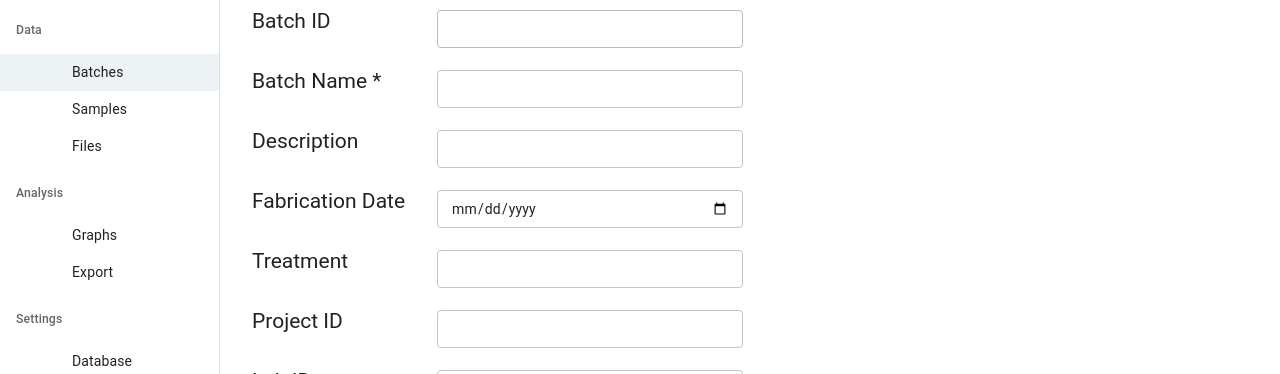
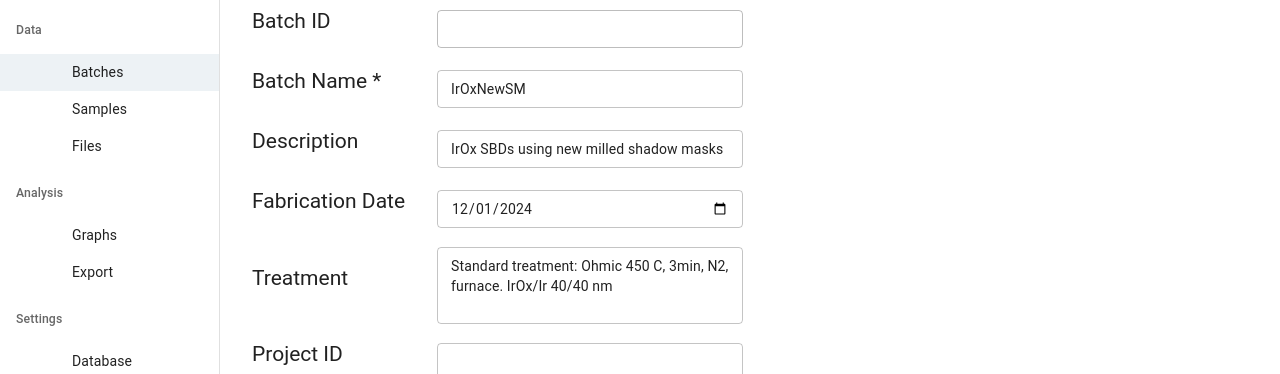
Before and after one commit to GitTurtleDone/ExpeGraph, a React (Vite) app in the folder frontend/: page /batches in a window 1280 px wide. Both pictures are taken after a click on the button 270 px from the left and 193 px from the top of the page. Shown: the part 221-595 px from the top of the page. Built offline with nearby package versions, Linux system fonts and the light colour scheme; some icons are missing.

Commit message:
Working on Crate Batch

```diff
--- a/frontend/src/pages/BatchesPage.tsx
+++ b/frontend/src/pages/BatchesPage.tsx
@@ -1,17 +1,19 @@
 import { useState } from "react";
+import { useQuery, useMutation } from "@tanstack/react-query";
 import { Typography, Collapse, Stack, IconButton, Box, OutlinedInput, Button } from "@mui/material";
 import { useForm } from "react-hook-form";
+import type { Path } from "react-hook-form";
 import { zodResolver } from "@hookform/resolvers/zod";
 import AddIcon from "@mui/icons-material/Add";
-import ArrowForwardIosOutlinedIcon from "@mui/icons-material/ArrowForwardIosOutlined";
+import ChevronRightOutlinedIcon from "@mui/icons-material/ChevronRightOutlined";
 import ExpandLessOutlinedIcon from "@mui/icons-material/ExpandLessOutlined";
-
+import { createBatch } from "../api/batch";
 import * as z from "zod";
 
 import  { batchSchema, batchInputSchema, type Batch, type BatchInput} from "../types/batches"
 
 type BatchInputElementLayout = {
-  label: string, optional: boolean, type: string, elementKey: string, registered: boolean, disabled: boolean
+  label: string, optional: boolean, type: string, elementKey: Path<BatchInput> | string, registered: boolean, disabled: boolean, multiline?: Boolean | undefined
 }
 
 export default function BatchesPage() {
@@ -25,7 +27,7 @@ export default function BatchesPage() {
     defaultValues: {
       batchName: "IrOxNewSM",
       description: "IrOx SBDs using new milled shadow masks",
-      fabricationDate: "01/12/2024",
+      fabricationDate: "2024-12-01", // ISO demands YYYY-MM-DD
       treatment: "Standard treatment: Ohmic 450 C, 3min, N2, furnace. IrOx/Ir 40/40 nm",
       projectId: "",
       labId: ""
@@ -36,14 +38,17 @@ export default function BatchesPage() {
     {label: "Batch Name", optional: false, type: "string", elementKey: "batchName", registered: true, disabled: false },
     {label: "Description", optional: true, type: "string", elementKey: "description", registered: true, disabled: false },
     {label: "Fabrication Date", optional: true, type: "date", elementKey: "fabricationDate", registered: true, disabled: false },
-    {label: "Treatment", optional: true, type: "string", elementKey: "treatment", registered: true, disabled: false },
+    {label: "Treatment", optional: true, type: "string", elementKey: "treatment", registered: true, disabled: false, multiline: true },
     {label: "Project ID", optional: true, type: "string", elementKey: "projectId", registered: true, disabled: false },
     {label: "Lab ID", optional: true, type: "string", elementKey: "labId", registered: true, disabled: false },
   ]
 
-  const createBatch = async function name(params:type) {
+  const {onCreateBatch } = useMutation({
+    mutationFn: createBatch,
 
-  }
+
+  })
+
 
 
   return (
@@ -56,7 +61,7 @@ export default function BatchesPage() {
         >
           {showAddBatch
             ? <ExpandLessOutlinedIcon fontSize="large"/>
-            : <ArrowForwardIosOutlinedIcon fontSize="large"/>
+            : <ChevronRightOutlinedIcon fontSize="large"/>
           }
         </IconButton>
         <Typography variant="h4"> Add a batch</Typography>
@@ -68,11 +73,11 @@ export default function BatchesPage() {
           { batchInputElementLayout.map((e) =>
             <Box key={e.label} display="grid" gridTemplateColumns="1fr 2fr"sx={{gap: 4, alignItems: "center", pt: 2}}>
               <Typography variant="h5" mb={2}>{e.label} {e.optional ? " " : " * "}</Typography>
-              <OutlinedInput  {...{register}} type={e.type} size="small" disabled={e.disabled}/>
+              <OutlinedInput  {...(e.registered ? register(e.elementKey) : {})} type={e.type} size="small" disabled={e.disabled} multiline={e.multiline} minRows={e.multiline ? 3 : 0}/>
             </Box>
           )}
           <Typography variant="h6" pt={2}> * = Required</Typography>
-          <Button variant="outlined" sx={{mt:3}} size="large" onClick={handleSubmit(createBatch)}>Insert the batch</Button>
+          <Button variant="outlined" sx={{mt:3}} size="large" onClick={handleSubmit(onCreateBatch)}>Insert the batch</Button>
       </Collapse>
 
 
@@ -81,3 +86,69 @@ export default function BatchesPage() {
 
   )
 }
+
+
+// Great question — and the key insight is that these two patterns don't compete; they stack. They solve different layers:
+
+// Layer	Equipment (old)	Batches (new)
+// Form state + validation	manual useState + manual onChange	react-hook-form + zod
+// Server communication	useQuery / useMutation	useQuery / useMutation (unchanged)
+// So you keep useQuery/useMutation exactly as in Equipment. React-hook-form just replaces the useState blob and the manual onChange wiring — the part of Equipment that was verbose and unvalidated. The bridge between the two is handleSubmit: it runs zod validation first, and only calls your mutation if the data is valid.
+
+// The pattern
+
+// // 1. QUERY — same as Equipment: list batches
+// const batches = useQuery({ queryKey: ["batches"], queryFn: getAllBatches });
+
+// // 2. MUTATION — same as Equipment: create a batch
+// const queryClient = useQueryClient();
+// const addBatch = useMutation({
+//   mutationFn: createBatch,
+//   onSuccess: () => {
+//     queryClient.invalidateQueries({ queryKey: ["batches"] });
+//     reset();                       // clear the form (from useForm)
+//   },
+// });
+
+// // 3. FORM — replaces useState + onChange, adds zod validation
+// const { register, handleSubmit, reset, formState: { errors, isSubmitting } } =
+//   useForm<BatchInput>({ resolver: zodResolver(batchInputSchema), defaultValues: {...} });
+
+// // 4. BRIDGE — validated data flows into the mutation
+// const onSubmit = (data: BatchInput) => addBatch.mutate(data);
+// Then the JSX wraps the fields in a <form> and the button becomes a submit:
+
+
+// <form onSubmit={handleSubmit(onSubmit)}>
+//   {batchInputElementLayout.map((e) => (
+//     <Box key={e.elementKey} display="grid" gridTemplateColumns="1fr 2fr" sx={{ gap: 4 }}>
+//       <Typography variant="h5">{e.label} {e.optional ? "" : "*"}</Typography>
+//       <OutlinedInput
+//         {...(e.registered ? register(e.elementKey) : {})}
+//         type={e.type}
+//         size="small"
+//         disabled={e.disabled}
+//         error={!!errors[e.elementKey as keyof BatchInput]}
+//       />
+//     </Box>
+//   ))}
+//   <Button type="submit" variant="contained" disabled={isSubmitting || addBatch.isPending}>
+//     {addBatch.isPending ? "Adding…" : "Add"}
+//   </Button>
+// </form>
+// What changed vs. Equipment, concretely
+// No more useState(equipment) and no manual onChange — register(field) wires each input to RHF automatically.
+// The Add button is no longer an onClick that reads state and calls mutate. Instead it's type="submit", and handleSubmit(onSubmit) gates it: zod runs first, invalid fields populate errors, and onSubmit (with the mutation) only fires when validation passes. In Equipment, nothing stopped a bad payload from hitting the server.
+// useMutation is unchanged — mutationFn: createBatch, onSuccess invalidates the query. Same as addEquipment.
+// Two things to decide
+// Loading/pending state now has two flags: isSubmitting (RHF, during the async submit handler) and addBatch.isPending (the mutation). Disable the button on either, as above.
+
+// Your empty projectId/labId strings — recall the FK issue from earlier. Since your defaultValues use "", add a zod transform so empty becomes undefined/null before it reaches createBatch, e.g.:
+
+
+// projectId: z.coerce.number().int().positive().optional().or(z.literal("").transform(() => undefined))
+// That way validation itself cleans the payload, instead of hand-massaging it like the || undefined dance all over the Equipment Add button.
+
+// Bottom line: use RHF+zod for the form, keep useQuery/useMutation for the network — and let handleSubmit be the seam between them.
+
+// Your batch.ts is currently empty, by the way. Want me to scaffold it (mirroring equipment.ts with getAllBatches/createBatch/etc.) and wire up BatchesPage.tsx with this pattern?
```
